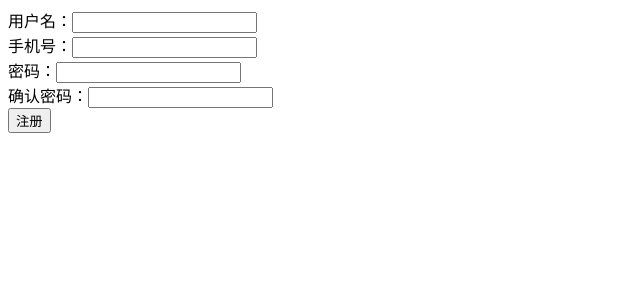
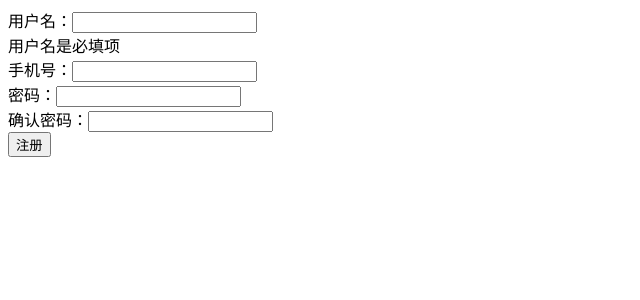
Before and after one commit to lufeng111/form-refactor, an Angular app: page / in a window 1280 px wide. Shown: the top 300 px of the page, without its empty margins (0-640 px from the left). Built offline with nearby package versions, Linux system fonts and the light colour scheme.

Commit message:
在页面上显示效验信息

```diff
--- a/src/app/reactive-regist/reactive-regist.component.html
+++ b/src/app/reactive-regist/reactive-regist.component.html
@@ -1,6 +1,20 @@
 <!-- 响应式表单 -->
 <form [formGroup]="formModel" (submit)="onSubmit()">
   <div>用户名：<input name="username" formControlName="username"></div>
+  <!--
+    这句话显示隐藏由hidden来控制是false就显示，true就隐藏，把hidden 绑定到表达式上formModel.hasError()，hasError()方法
+    接收两个参数，第一个参数是希望效验的错误，比如说必填所以就是required, 注意required不是效验器的名字，而是效验器失败以后返回的对象的key（mobile）的值
+    validators.ts文件中return valid ? null : {mobile: true};中的mobile的值，而不是效验器的名字mobileValidator的值，
+    注意：在[hidden]="formModel.hasError('required')" 中，只要key有值，不管required传回来的是true或者传回一个对象，效果都是一样的被认为是错误的，
+
+    第二个参数是username是你想检查的字段的名字，当username的required 的效验不通过时返回true，hidden就隐藏起来了，取反 那么这段代码就显示
+   -->
+  <div [hidden]="!formModel.hasError('required', 'username')">
+    用户名是必填项
+  </div>
+  <div [hidden]="!formModel.hasError('minlength', 'username')">
+    用户名最小长度是6
+  </div>
   <div>手机号：<input name="mobile" formControlName="mobile"></div>
   <div formGroupName="passwordsGroup">
       <div>密码：<input name="password" formControlName="password"></div>
```
